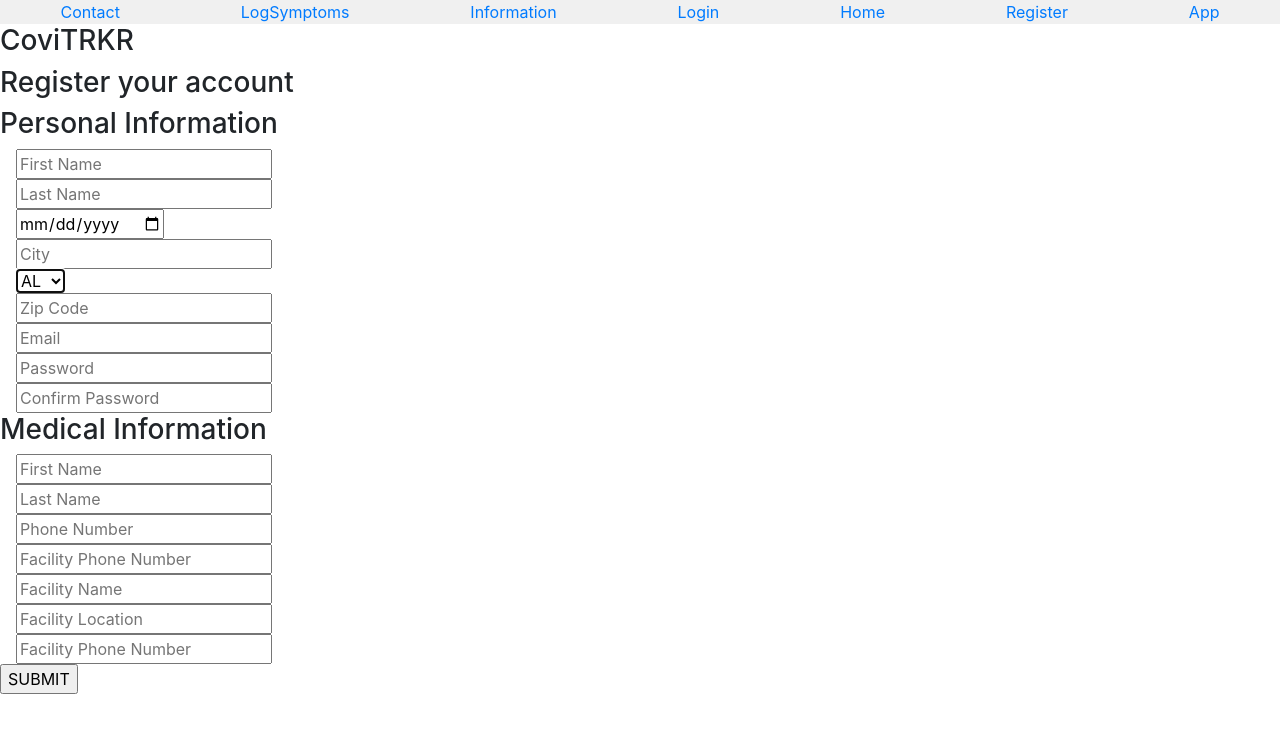
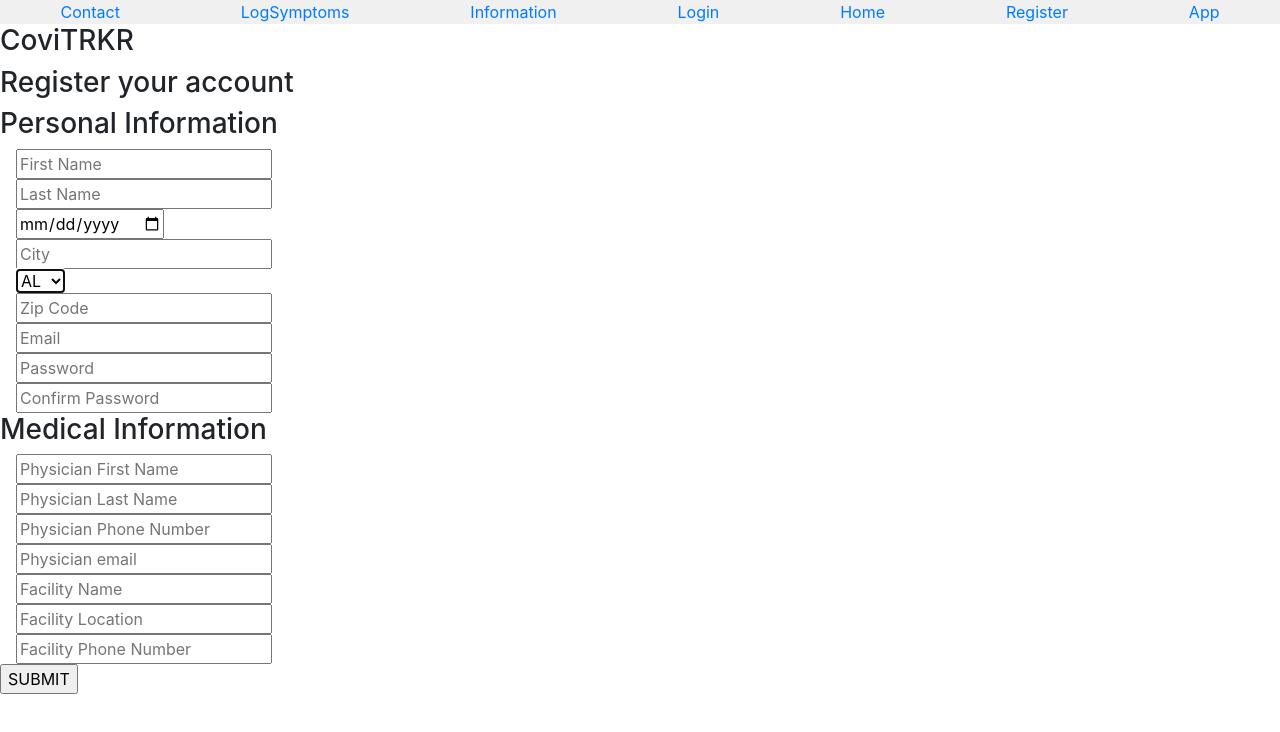
Before and after one commit to malhinha/COVID-tracker, a React app: page /register in a window 1280 px wide. Shown: the top 732 px of the page. Built offline with nearby package versions, Linux system fonts and the light colour scheme.

Commit message:
Integrated with backend controller route for registration post to database

```diff
--- a/src/components/registerinfo.js
+++ b/src/components/registerinfo.js
@@ -203,7 +203,6 @@ const RegisterInformation = props => {
 						value={location.state}
 					/>
 				</div>
-
 				<div className="input-container">
 					<i className="fa fa-wpforms icon"></i>
 					<input
@@ -261,7 +260,7 @@ const RegisterInformation = props => {
 						className="input-field"
 						id="firstName"
 						type="text"
-						placeholder="First Name"
+						placeholder="Physician First Name"
 						value={doctor.firstName}
 						onChange={handleChangeDoctor}
 					/>
@@ -273,7 +272,7 @@ const RegisterInformation = props => {
 						className="input-field"
 						id="lastName"
 						type="text"
-						placeholder="Last Name"
+						placeholder="Physician Last Name"
 						value={doctor.lastName}
 						onChange={handleChangeDoctor}
 					/>
@@ -283,9 +282,9 @@ const RegisterInformation = props => {
 					<i className="fa fa-wpforms icon"></i>
 					<input
 						className="input-field"
-						id="doctorphonenumber"
+						id="doctorPhone"
 						type="number"
-						placeholder="Phone Number"
+						placeholder="Physician Phone Number"
 						value={doctor.doctorPhone}
 						onChange={handleChangeDoctor}
 					/>
@@ -295,9 +294,9 @@ const RegisterInformation = props => {
 					<i className="fa fa-wpforms icon"></i>
 					<input
 						className="input-field"
-						id="facilityphonenumber"
-						type="number"
-						placeholder="Facility Phone Number"
+						id="email"
+						type="text"
+						placeholder="Physician email"
 						value={doctor.email}
 						onChange={handleChangeDoctor}
 					/>
--- a/src/components/statedropdown.js
+++ b/src/components/statedropdown.js
@@ -4,6 +4,7 @@ export default function StateDropDown(props) {
 	return (
 		<>
 			<select
+				id="state"
 				value={props.value}
 				placeholder="State"
 				autoFocus={true}
```
